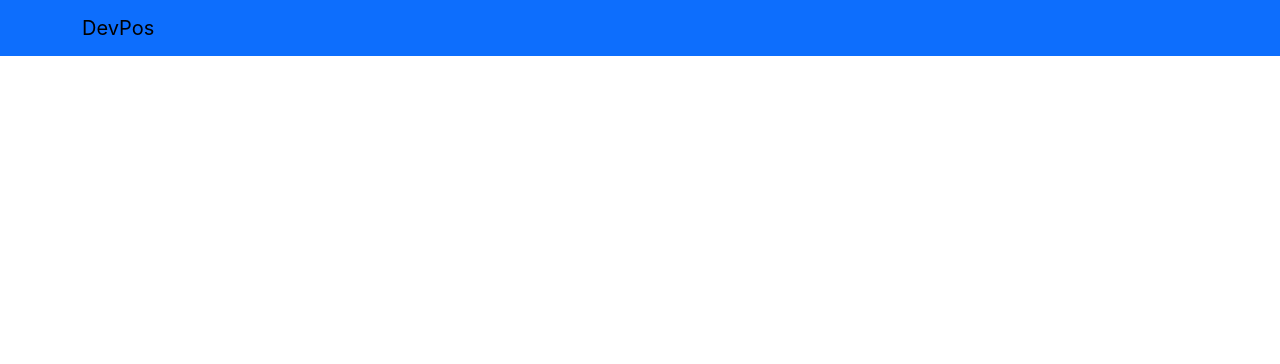
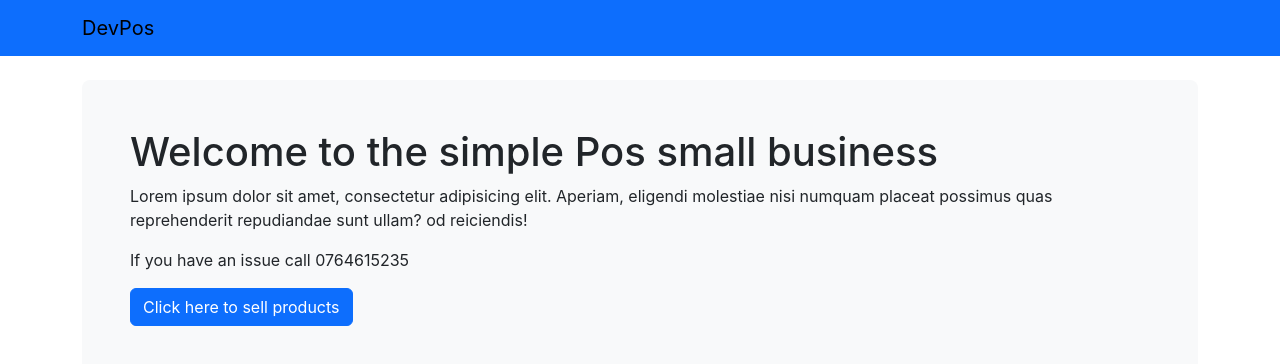
Before and after one commit to Vishnuka084/Resturant_POS, a React (Create React App) app in the folder frontend/: page / in a window 1280 px wide. Shown: the top 364 px of the page. Built offline with nearby package versions, Linux system fonts and the light colour scheme.

Commit message:
updated contne

```diff
--- a/frontend/src/pages/HomePages.jsx
+++ b/frontend/src/pages/HomePages.jsx
@@ -12,6 +12,18 @@ function HomePages() {
                 </nav>
             </header>
             <main>
+                <div className='container mt-3'>
+                    <div className='bg-light p-5 mt-4 rounded-3'>
+                        <h1>Welcome to the simple Pos small business </h1>
+                        <p>Lorem ipsum dolor sit amet,
+                            consectetur adipisicing elit.
+                            Aperiam, eligendi molestiae nisi
+                            numquam placeat possimus quas reprehenderit
+                            repudiandae sunt ullam? od reiciendis! </p>
+                        <p>If you have an issue call 0764615235</p>
+                        <Link to="/pos" className='btn btn-primary'>Click here to sell products</Link>
+                    </div>
+                </div>
 
             </main>
         </div>
```
